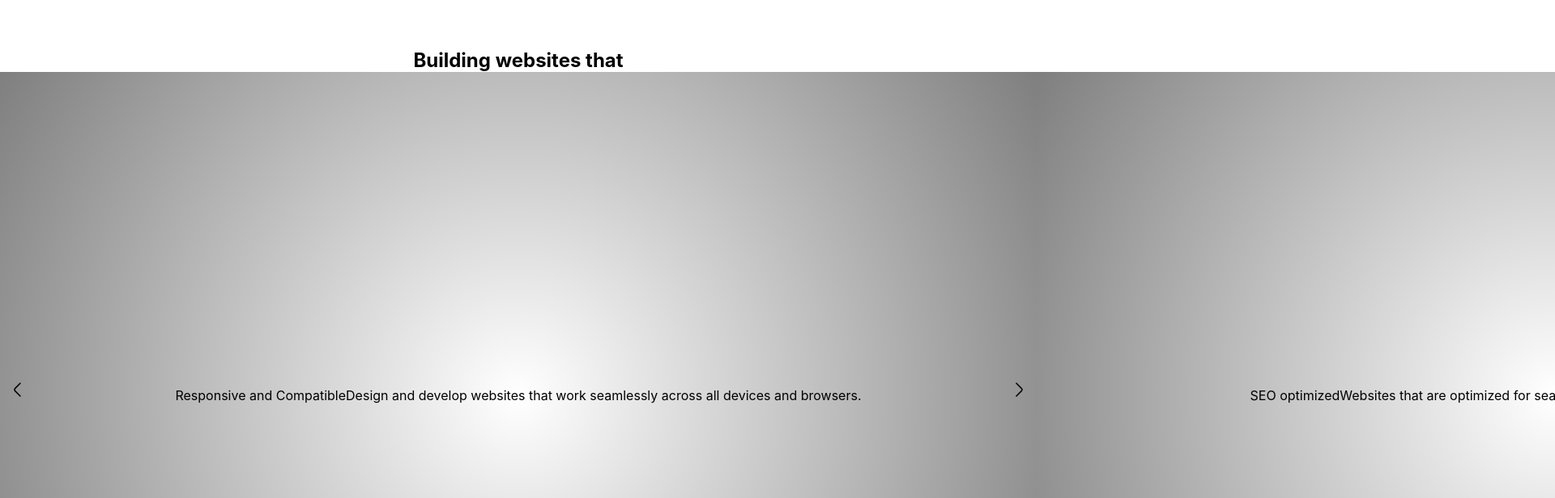
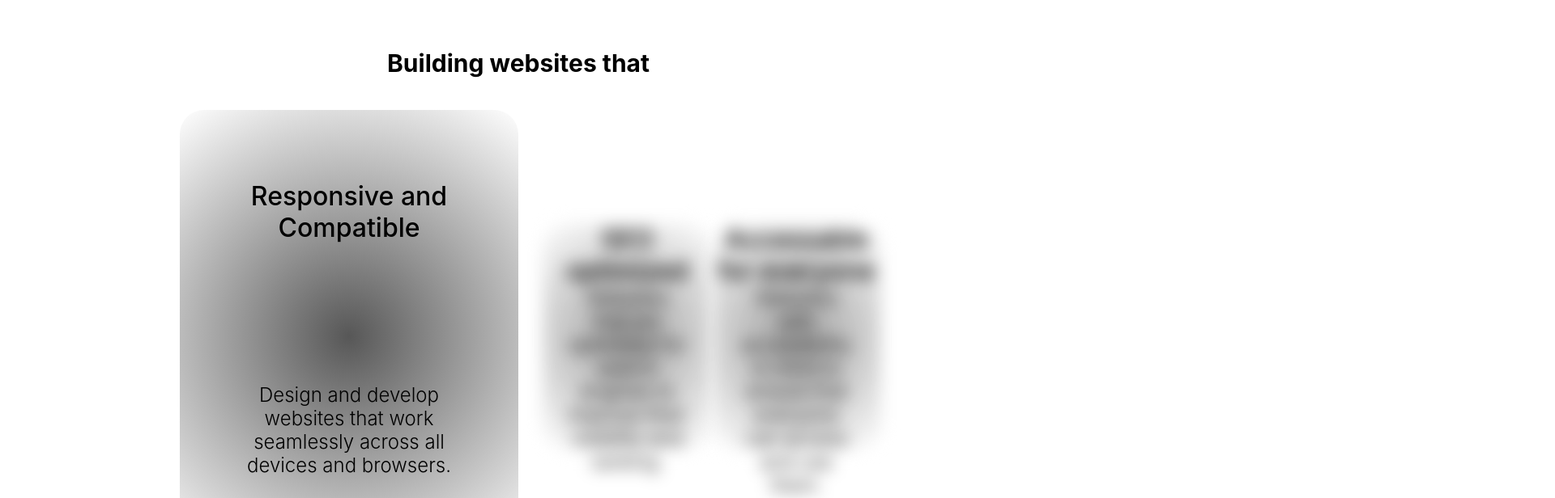
Before and after one commit to AlisherSrc/portfolio-website, a React (Vite) app: page / in a window 1280 px wide. Shown: the part 340-956 px from the top of the page at 81% size, 1920 px wide, since content can reach past the window. Built offline with nearby package versions, Linux system fonts and the light colour scheme.

Commit message:
completed scroller(slider) functionality
get rid of unessesary components
rename Slide to Slider
making code more readable

```diff
--- a/src/components/slide/Slide.tsx
+++ /dev/null
@@ -1,15 +0,0 @@
-import React from "react"
-import './slide.scss'
-
-
-const Slide = (props:any) => {
-    return (
-        <div className="slide">
-            <p>{props.mainText}</p>
-            <p>{props.additionalText}</p>
-        </div>
-    )
-}
-
-
-export default Slide;
--- a/src/components/slide/slide.scss
+++ /dev/null
@@ -1,13 +0,0 @@
-@import  "../../styles/sass/variables.scss";
-
-.slide{
-    overflow: hidden;
-    display: flex;
-    align-items: center;
-    justify-content: center;
-
-    @include gradient($white,$black);
-    width: 100vw;
-    height: 100vh;
-
-}
--- /dev/null
+++ b/src/components/slider/Slider.tsx
@@ -0,0 +1,39 @@
+import React, { useState } from "react"
+import './slider.scss'
+import { SliderImage } from "../../modules/slider"
+import leftArrow from "../../assets/left-arrow.svg"
+import rightArrow from "../../assets/right-arrow.svg"
+
+
+
+interface Props{
+    slides: SliderImage[]
+}
+
+
+
+
+const Slider:React.FC<Props> = ({slides}) => {
+    const [sliderImageI,setSliderImageI] = useState(0);
+
+    const activateSlide = (index : number) =>{
+        setSliderImageI(index);
+    }
+
+
+    return (
+        <div className="slider__container">
+            <div className="slider">
+                {slides.map((slide,slideI) => (
+                    <div className={(sliderImageI === slideI) ? "slide_active" : "slide_inactive"} onMouseEnter={() => activateSlide(slideI)}>
+                        <p className="title">{slide.title}</p>
+                        <p className="description">{slide.description}</p>
+                    </div>
+                ))}
+            </div>
+        </div>
+    )
+}
+
+
+export default Slider;
--- /dev/null
+++ b/src/components/slider/slider.scss
@@ -0,0 +1,64 @@
+@import "../../styles/sass/variables.scss";
+
+@mixin slide() {
+  display: flex;
+  align-items: center;
+  flex-flow: column;
+  justify-content: space-around;
+
+  background-size: cover;
+  background-position: center;
+
+  border-radius: 30px;
+
+  .title {
+    font-size: 2em;
+    font-weight: 500;
+    text-align: center;
+  }
+
+  .description {
+    width: 70%;
+    text-align: center;
+
+    font-size: 1.5em;
+    font-weight: 300;
+
+    margin-bottom: 20px;
+  }
+}
+
+.slider__container {
+  display: flex;
+  align-items: center;
+  justify-content: center;
+  padding: 20px;
+
+  .slider {
+    display: flex;
+    width: 70vw;
+    height: 70vh;
+    align-items: center;
+    justify-content: center;
+
+    .slide_active {
+      @include slide();
+      @include gradient_center(rgb(87, 87, 87), $white);
+
+      height: 100%;
+      width: 100%;
+
+      margin: 30px;
+    }
+
+    .slide_inactive {
+      @include slide();
+      @include gradient_center(rgb(158, 158, 158), $white);
+
+      height: 50%;
+      width: 50%;
+
+      filter: blur(10px);
+    }
+  }
+}
--- a/src/containers/Scroller-section/Scroller-section.tsx
+++ b/src/containers/Scroller-section/Scroller-section.tsx
@@ -1,32 +1,34 @@
 import React from "react";
 import './scroller-section.scss'
-import Slide from "../../components/slide/Slide";
+import Slider from "../../components/slider/Slider";
+import { SliderImage } from "../../modules/slider";
 
-import leftArrow from "../../assets/left-arrow.svg"
-import rightArrow from "../../assets/right-arrow.svg"
 
 
 const ScrollerSection = () => {
+    const slides : SliderImage[] = [
+        {
+            title: "Responsive and Compatible",
+            description: "Design and develop websites that work seamlessly across all devices and browsers.",
+            backgroundImage: "https://images.unsplash.com/photo-1643930493431-472102e838fd?ixlib=rb-4.0.3&ixid=MnwxMjA3fDB8MHxwaG90by1wYWdlfHx8fGVufDB8fHx8&auto=format&fit=crop&w=1170&q=80"
+
+        },
+        {
+            title: "SEO optimized",
+            description: "Websites that are optimized for search engines to improve their visibility and ranking.",
+            backgroundImage: "https://images.unsplash.com/photo-1657812160299-6b656decd5b1?ixlib=rb-4.0.3&ixid=MnwxMjA3fDB8MHxwaG90by1wYWdlfHx8fGVufDB8fHx8&auto=format&fit=crop&w=1167&q=80"
+        },
+        {
+            title: "Accessable for everyone",
+            description: "Websites with accessibility in mind to ensure that everyone can access and use them.",
+            backgroundImage: "https://images.unsplash.com/photo-1625490939776-17cef70ec079?ixlib=rb-4.0.3&ixid=MnwxMjA3fDB8MHxwaG90by1wYWdlfHx8fGVufDB8fHx8&auto=format&fit=crop&w=880&q=80"
+        },
+    ]
+
     return (
         <section className="scroller-section">
             <h2>Building websites that</h2>
-            <div className="slides">
-                <Slide mainText="Responsive and Compatible"
-                    additionalText="Design and develop websites that work seamlessly across all devices and browsers." />
-                <Slide id="slide-2" mainText="SEO optimized"
-                    additionalText="Websites that are optimized for search engines to improve their visibility and ranking." />
-                <Slide id="slide-3" mainText="Accessable for everyone"
-                    additionalText="Websites with accessibility in mind to ensure that everyone can access and use them." />
-            </div>
-            <div className="scroller-section__btns">
-                <div className="scroller-section__btn scroller-section__btn_prev">
-                    <img src={leftArrow} />
-                </div>
-
-                <div className="scroller-section__btn scroller-section__btn_next">
-                    <img src={rightArrow} />
-                </div>
-            </div>
+            <Slider slides={slides}/>
 
         </section>
     )
--- a/src/containers/Scroller-section/scroller-section.scss
+++ b/src/containers/Scroller-section/scroller-section.scss
@@ -1,70 +1,14 @@
-@import '../../styles/sass/variables.scss';
+@import "../../styles/sass/variables.scss";
 
-.scroller-section{
+.scroller-section {
+  display: flex;
+  flex-flow: column;
+  justify-content: space-around;
 
+  h2 {
+    font-size: 30px;
+    text-align: center;
+    margin-bottom: 20px;
+  }
 
-    height: 100vh;
-
-    position: relative;
-    display: flex;
-    flex-flow: column;
-    align-items: center;
-    justify-content: center;
-    // overflow: hidden;
-
-    .slides{
-        position: relative;
-        overflow: hidden;
-        display: flex;
-
-        margin: auto;
-
-        #slide-2{
-            @include gradient(rgb(15, 25, 112),$black);
-        }
-
-        #slide-3{
-            @include gradient(rgb(94, 15, 112),$black);
-        }
-    }
-
-    .scroller-section__btns{
-        width: 100vw;
-        height: 10vh;
-
-
-        .scroller-section__btn{
-            display: flex;
-            align-items: center;
-            justify-content: center;
-
-            border-radius: 30px;
-
-            padding: 10px;
-
-            position: absolute;
-            top:50%;
-            cursor: pointer;
-
-            z-index: 20;
-        }
-
-        .scroller-section__btn img{
-            z-index: 10;
-        }
-
-        .scroller-section__btn:hover{
-            background-color: $grey;
-            z-index: 0;
-        }
-
-        .scroller-section__btn_prev{
-            left: 0px;
-        }
-
-        .scroller-section__btn_next{
-            right:0px;
-        }
-
-    }
 }
--- /dev/null
+++ b/src/modules/slider.ts
@@ -0,0 +1,5 @@
+export interface SliderImage{
+    title : string,
+    description?: string,
+    backgroundImage: string,
+}
--- a/src/styles/sass/variables.scss
+++ b/src/styles/sass/variables.scss
@@ -9,9 +9,10 @@ $links-color: #FF847C;
 
 $font-family: Inter, system-ui, Avenir, Helvetica, Arial, sans-serif;
 $navbar-font-family: "Karla", Arial, sans-serif;
+
 // function variables
 
-@mixin gradient($color_1,$color_2){
+@mixin gradient_center($color_1,$color_2){
 
     /* ff 3.6+ */
     background:-moz-radial-gradient(circle at 50% 50%, $color_1 0%, $color_2 100%);
```
